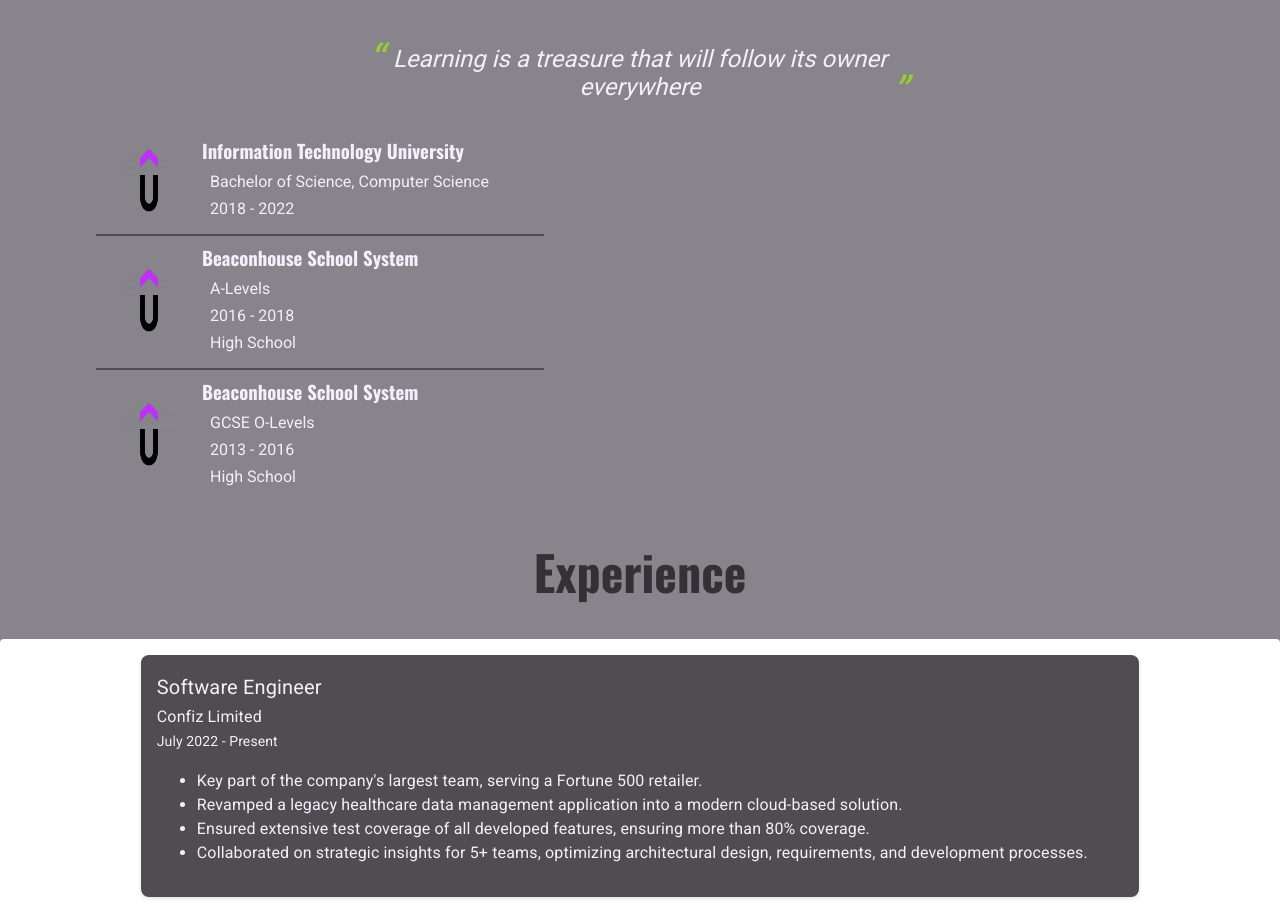
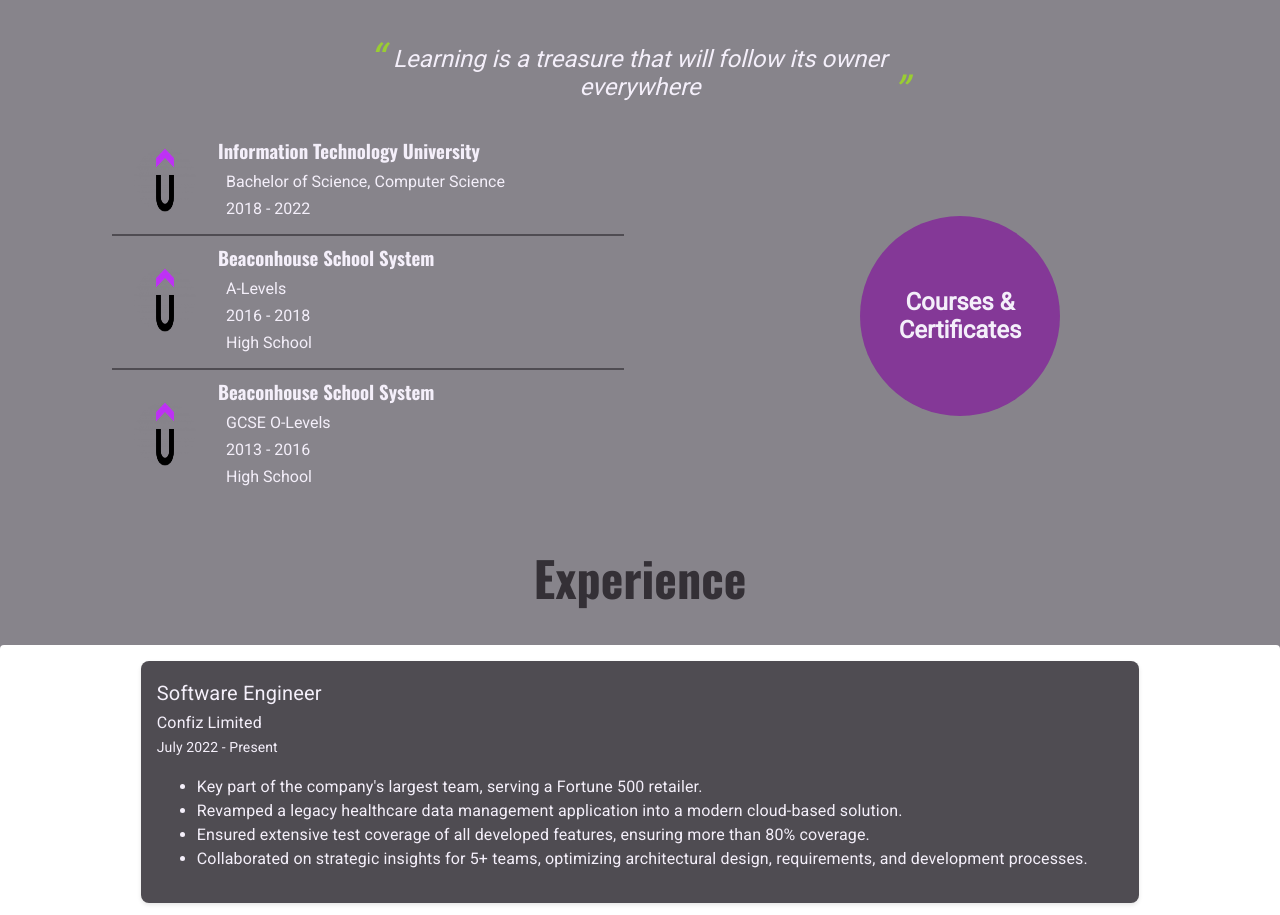
Before and after one commit to arahman01/personal-site, a Next.js app: page / in a window 1280 px wide. Shown: the part 1040-1955 px from the top of the page. Built offline with nearby package versions, Linux system fonts and the light colour scheme.

Commit message:
education component update

```diff
--- a/components/education/education.js
+++ b/components/education/education.js
@@ -46,8 +46,18 @@ const Education = () => {
           </span>
         </blockquote>
       </div>
-      <div className={classes.educationContainerOne}>
-        <EducationList data={professionalDevelopmentData} isPaginated={false} />
+      <div className={classes.container}>
+        <div className={classes.flexContainer}>
+          <div className={classes.educationContainerOne}>
+            <EducationList
+              data={professionalDevelopmentData}
+              isPaginated={false}
+            />
+          </div>
+          <div className={classes.modalButton}>
+            <button>Courses & Certificates</button>
+          </div>
+        </div>
       </div>
     </Fragment>
   );
--- a/components/education/education.module.css
+++ b/components/education/education.module.css
@@ -1,5 +1,8 @@
+/* QUOTE */
 .education {
   text-align: center;
+  padding: 10px;
+  margin-bottom: 10px;
 }
 
 .quote {
@@ -32,25 +35,97 @@
     font-size: 1rem;
   }
 }
-
-/* end quote */
-
-.section {
-  padding: 20px;
-}
-
-.skill {
-  display: flex;
-  align-items: center;
-}
-
-.education {
-  padding: 10px;
-  margin-bottom: 10px;
-}
+/* END QUOTE */
 
 .educationContainerOne {
   display: flex;
   justify-content: center;
-  width: 50%;
+  /* flex: 50%; */
+  padding: 1rem;
 }
+
+.container {
+  width: 100%;
+  /* margin-left: 6rem;
+  margin-right: 6rem; */
+}
+
+.flexContainer {
+  display: flex;
+  flex-wrap: wrap;
+  justify-content: space-around;
+  /* flex: 1; */
+}
+
+.modalButton {
+  display: flex;
+  justify-content: center;
+  align-items: center;
+  /* flex: 50%; */
+  padding: 20px;
+}
+
+.modalButton button {
+  width: 200px;
+  height: 200px;
+  border-radius: 50%;
+  background-color: var(--color-primary-300);
+  color: var(--color-grey-50);
+  font-size: 24px;
+  font-weight: bold;
+  border: none;
+  cursor: pointer;
+  position: relative;
+  overflow: hidden;
+}
+
+.modalButton button::before {
+  content: "";
+  position: absolute;
+  top: 50%;
+  left: 50%;
+  width: 300%;
+  height: 300%;
+  background-color: rgba(255, 255, 255, 0.3);
+  border-radius: 50%;
+  transition: all 0.5s ease;
+  transform: translate(-50%, -50%) scale(0);
+}
+
+.modalButton button:hover::before {
+  transform: translate(-50%, -50%) scale(1);
+}
+
+@media screen and (min-width: 1000px) {
+  .educationContainerOne {
+    flex: 50%;
+  }
+  .educationContainerOne > * {
+    padding-left: 6rem;
+  }
+  .modalButton {
+    flex: 50%;
+  }
+}
+
+@media screen and (min-width: 1500px) {
+  .educationContainerOne > * {
+    padding-left: 12rem;
+  }
+}
+
+@media screen and (max-width: 600px) {
+  .flexContainer {
+    flex-direction: column;
+  }
+
+  .educationContainerOne,
+  .modalButton {
+    flex-basis: auto;
+    width: auto;
+  }
+
+  .modalButton {
+    margin-top: 1rem;
+  }
+}
--- a/components/education/educationList.module.css
+++ b/components/education/educationList.module.css
@@ -1,9 +1,5 @@
 .professionalDevelopment {
-  margin-bottom: 10px;
   width: 100%;
-  margin-left: 6rem;
-  margin-right: 6rem;
-  margin-top: 1rem;
 }
 
 .pagination {
```
